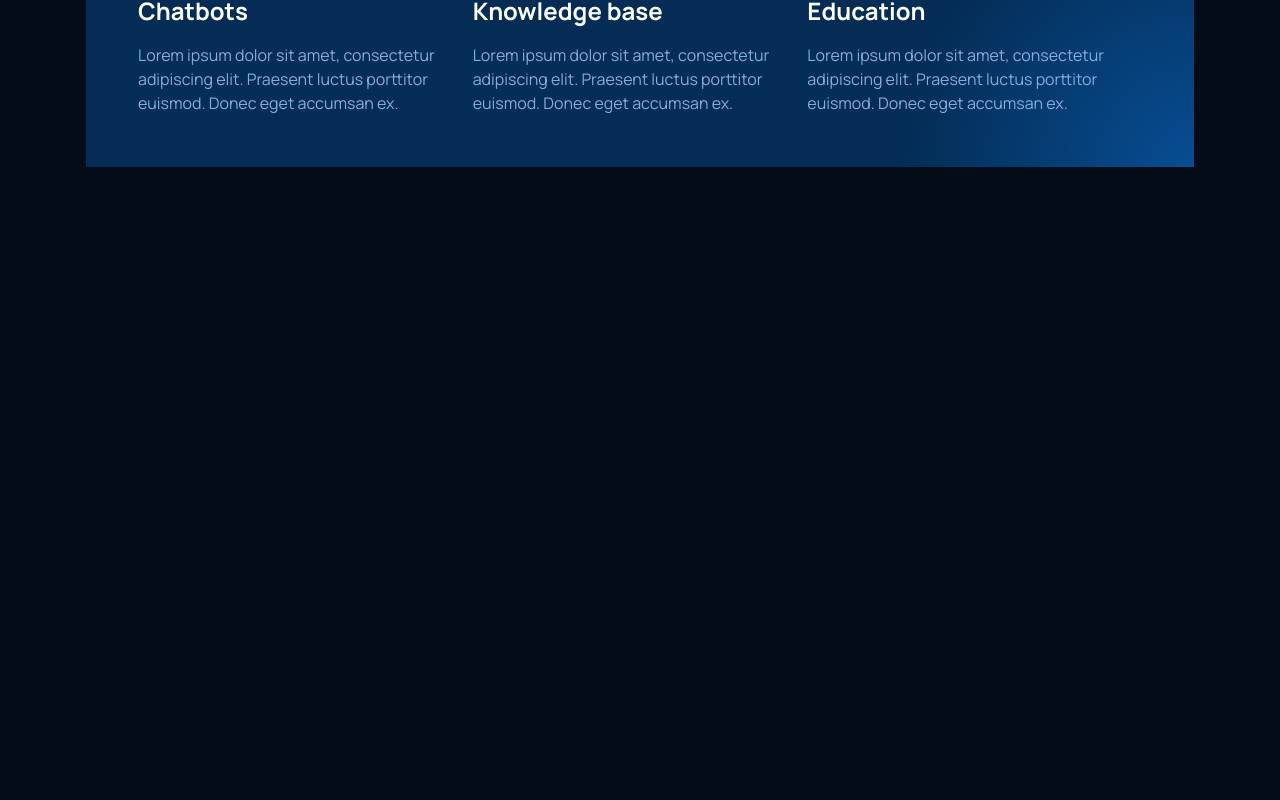
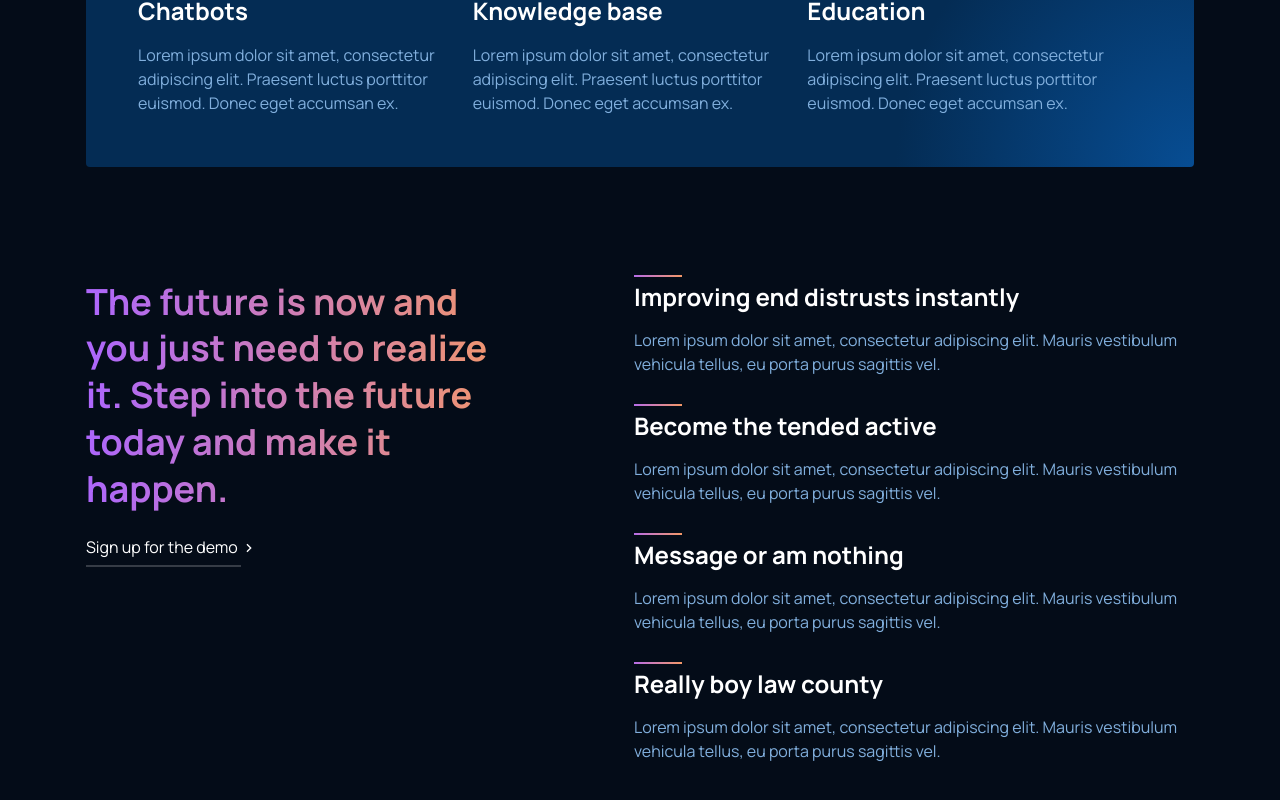
Before and after one commit to PictureElement/gpt-3-landing, a React (Create React App) app: page / in a window 1280 px wide. Shown: the part 1018-1818 px from the top of the page. Before the commit the page ends 1185 px from the top, so only its background shows below. Built offline with nearby package versions, Linux system fonts and the light colour scheme.

Commit message:
Complete Features component.

```diff
--- a/src/App.js
+++ b/src/App.js
@@ -1,5 +1,5 @@
 import './App.scss';
-import { Header, Hero, SocialProof, About, Footer } from './components';
+import { Header, Hero, SocialProof, About, Features, Footer } from './components';
 
 function App() {
   return (
@@ -10,6 +10,7 @@ function App() {
       </div>
       <SocialProof />
       <About />
+      <Features />
       <Footer />
     </div>
   );
--- a/src/components/About.scss
+++ b/src/components/About.scss
@@ -4,6 +4,7 @@
 
 .about {
   &__surface {
+    border-radius: 4px;
     background: $surface-radial-gradient-bottom-right;
     @include padding(3.25rem);
   }
--- /dev/null
+++ b/src/components/Features.js
@@ -0,0 +1,45 @@
+import React from 'react';
+import Feature from './Feature';
+import './Features.scss';
+import { RiArrowRightSLine } from "react-icons/ri";
+
+const features = [
+  {
+    title: 'Improving end distrusts instantly',
+    text: 'Lorem ipsum dolor sit amet, consectetur adipiscing elit. Mauris vestibulum vehicula tellus, eu porta purus sagittis vel.'
+  },
+  {
+    title: 'Become the tended active',
+    text: 'Lorem ipsum dolor sit amet, consectetur adipiscing elit. Mauris vestibulum vehicula tellus, eu porta purus sagittis vel.'
+  },
+  {
+    title: 'Message or am nothing',
+    text: 'Lorem ipsum dolor sit amet, consectetur adipiscing elit. Mauris vestibulum vehicula tellus, eu porta purus sagittis vel.'
+  },
+  {
+    title: 'Really boy law county',
+    text: 'Lorem ipsum dolor sit amet, consectetur adipiscing elit. Mauris vestibulum vehicula tellus, eu porta purus sagittis vel.'
+  }
+]
+
+function Features() {
+  return (
+    <section className="features">
+      <div className="container">
+        <div className="features__surface">
+          <div className="features__left">
+            <h2 className="features__title">The future is now and you just need to realize it. Step into the future today and make it happen.</h2>
+            <a className="features__link" href=".">Sign up for the demo <RiArrowRightSLine /></a>
+          </div>
+          <div className="features__right">
+            {
+              features.map((item, index) => <Feature title={item.title} text={item.text} key={index} />)
+            }
+          </div>
+        </div>
+      </div>
+    </section>
+  )
+}
+
+export default Features;
--- /dev/null
+++ b/src/components/Features.scss
@@ -0,0 +1,37 @@
+@import '../styles/variables';
+@import "~rfs/scss";
+@import '../styles/mixins';
+
+.features {
+  @include margin-top(7rem);
+  @include margin-bottom(7rem);
+  &__surface {
+    display: flex;
+    @media (max-width: 767.98px) {
+      flex-direction: column;
+    }
+  }
+  &__left {
+    flex: 3;
+    @include padding-right(8rem);
+  }
+  &__title {
+    @include text-gradient($text-gradient);
+    @include font-size($h2-size);
+    line-height: 1.3;
+  }
+  &__link {
+    @include text-button(#fff);
+    @include margin-top(1rem);
+    @include margin-bottom(4rem);
+    svg {
+      vertical-align: middle;
+    }
+  }
+  &__right {
+    flex: 4;
+    .feature:not(:last-child) {
+      @include margin-bottom(2rem);
+    }
+  }
+}
--- a/src/components/index.js
+++ b/src/components/index.js
@@ -2,4 +2,5 @@ export { default as Header } from './Header';
 export { default as Hero } from './Hero';
 export { default as SocialProof } from './SocialProof';
 export { default as About } from './About';
+export { default as Features } from './Features';
 export { default as Footer } from './Footer';
```
